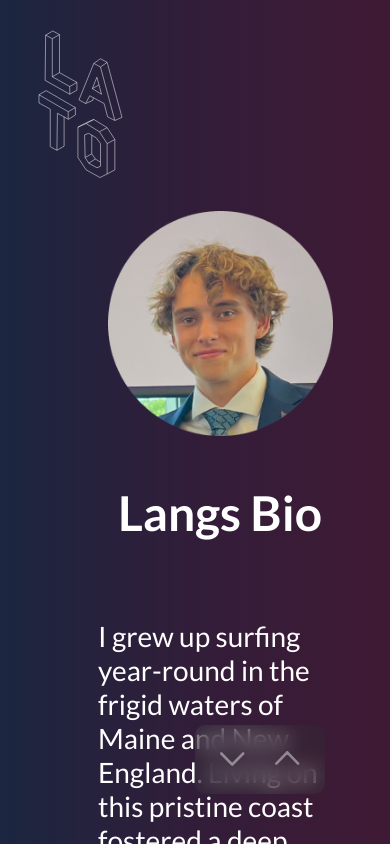
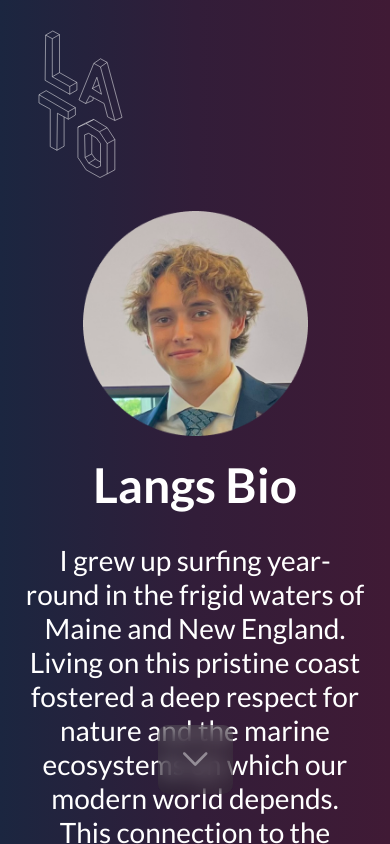
Before and after one commit to LangTowl/langtowl.github.io, an Angular app: page / in a window 390 px wide. Both pictures are taken after a click on the button "Learn more". Shown: the top 844 px of the page. Built offline with nearby package versions, Linux system fonts and the light colour scheme.

Commit message:
About me page is fully mobile responsive

```diff
--- a/src/modules/about-me/about-me/about-me.component.html
+++ b/src/modules/about-me/about-me/about-me.component.html
@@ -14,13 +14,15 @@
     </div>
 
     <div class="current-content">
-        <div class="content">{{ aboutMePosts[currentPost].content }}</div>
-    </div>
-
-    <div class="ticker-buttons">
-        <div class="ticker-buttons-container">
-            <button (click)="tickerButton('down')"><img src="../../../assets/svg/chevron.down.svg" alt="chevron down"></button>
-            <button (click)="tickerButton('up')"><img src="../../../assets/svg/chevron.up.svg" alt="chevron up"></button>
+        <div class="content">
+            <p>{{ aboutMePosts[currentPost].content }}</p>
         </div>
     </div>
 </div>
+
+<div class="ticker-buttons">
+    <div class="ticker-buttons-container">
+        <button *ngIf="currentPost != aboutMePosts.length - 1" (click)="tickerButton('down')"><img src="../../../assets/svg/chevron.down.svg" alt="chevron down"></button>
+        <button *ngIf="currentPost != 0" (click)="tickerButton('up')"><img src="../../../assets/svg/chevron.up.svg" alt="chevron up"></button>
+    </div>
+</div>
--- a/src/modules/about-me/about-me/about-me.component.scss
+++ b/src/modules/about-me/about-me/about-me.component.scss
@@ -86,16 +86,33 @@
                 margin-bottom: 200px;
             }
         }
+    }
 
-        .ticker-buttons {
-            position: fixed;
-            left: 50%;
-            bottom: 50px;
+    .ticker-buttons {
+        position: fixed;
 
+        top: 0;
+        left: 0;
+
+        width: 100vw;
+        height: 100vh;
+
+        display: flex;
+        flex-direction: column;
+        justify-content: flex-end;
+        align-items: center;
+
+        pointer-events: none;
+
+        .ticker-buttons-container {
             background-color: rgba(50, 50, 50, 0.3);
             backdrop-filter: blur(10px);
             padding: 10px;
             border-radius: 10px;
+
+            margin-bottom: 50px;
+
+            pointer-events: all;
 
             button {
                 all: unset;
@@ -135,6 +152,9 @@
             flex-direction: column;
             justify-content: center;
 
+            margin-left: 5px;
+            margin-right: 5px;
+
             .header-row {
                 display: flex;
                 flex-direction: column;
@@ -144,6 +164,34 @@
                     display: flex;
                     flex-direction: column;
                     justify-content: center;
+
+                    img {
+                        margin: 0;
+                        margin-bottom: 20px;
+                    }
+
+                    p {
+                        margin: 0;
+                        padding: 0;
+
+                        text-align: center;
+                    }
+                }
+            }
+
+            .current-content {
+                margin: 0;
+
+                .content {
+                    padding-left: 10px;
+                    padding-right: 10px;
+
+                    text-align: center;
+
+                    p {
+                        margin: 0;
+                        padding: 0;
+                    }
                 }
             }
         }
```
